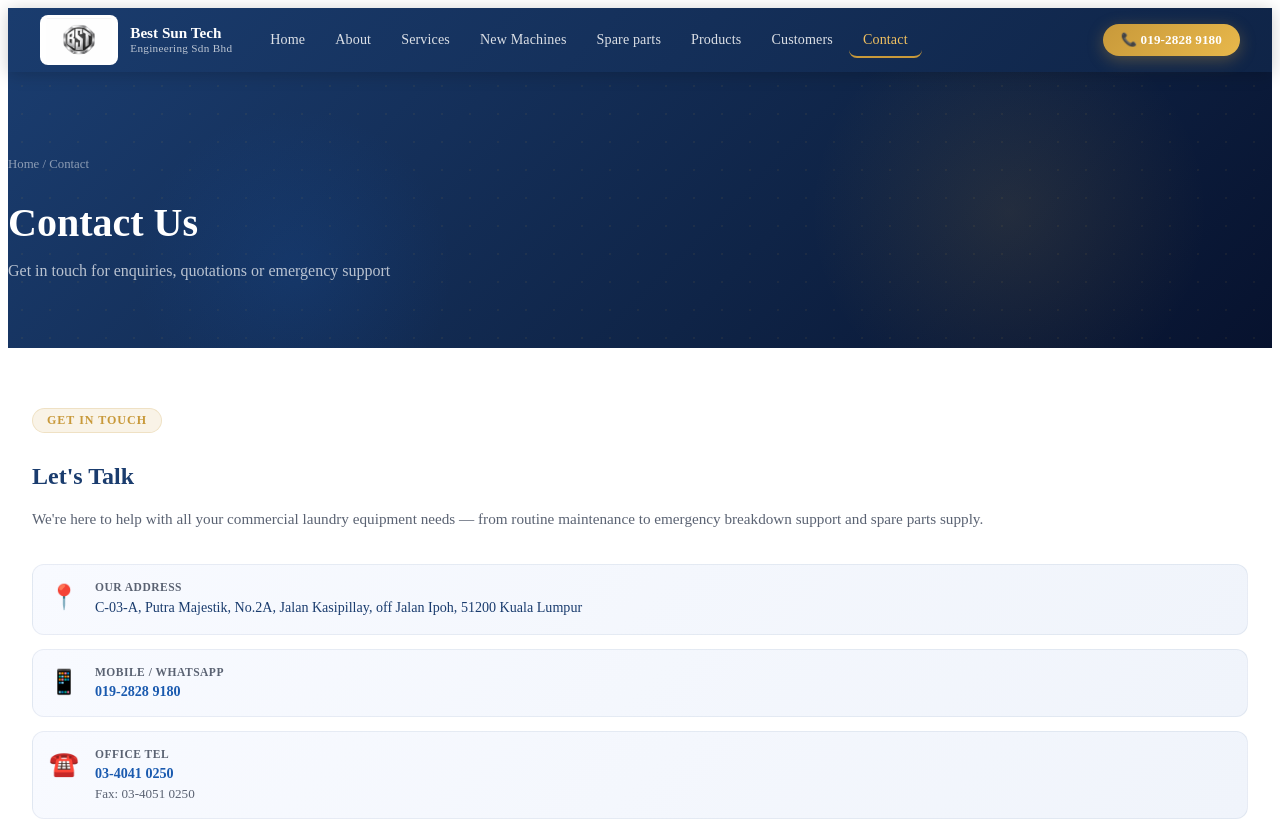
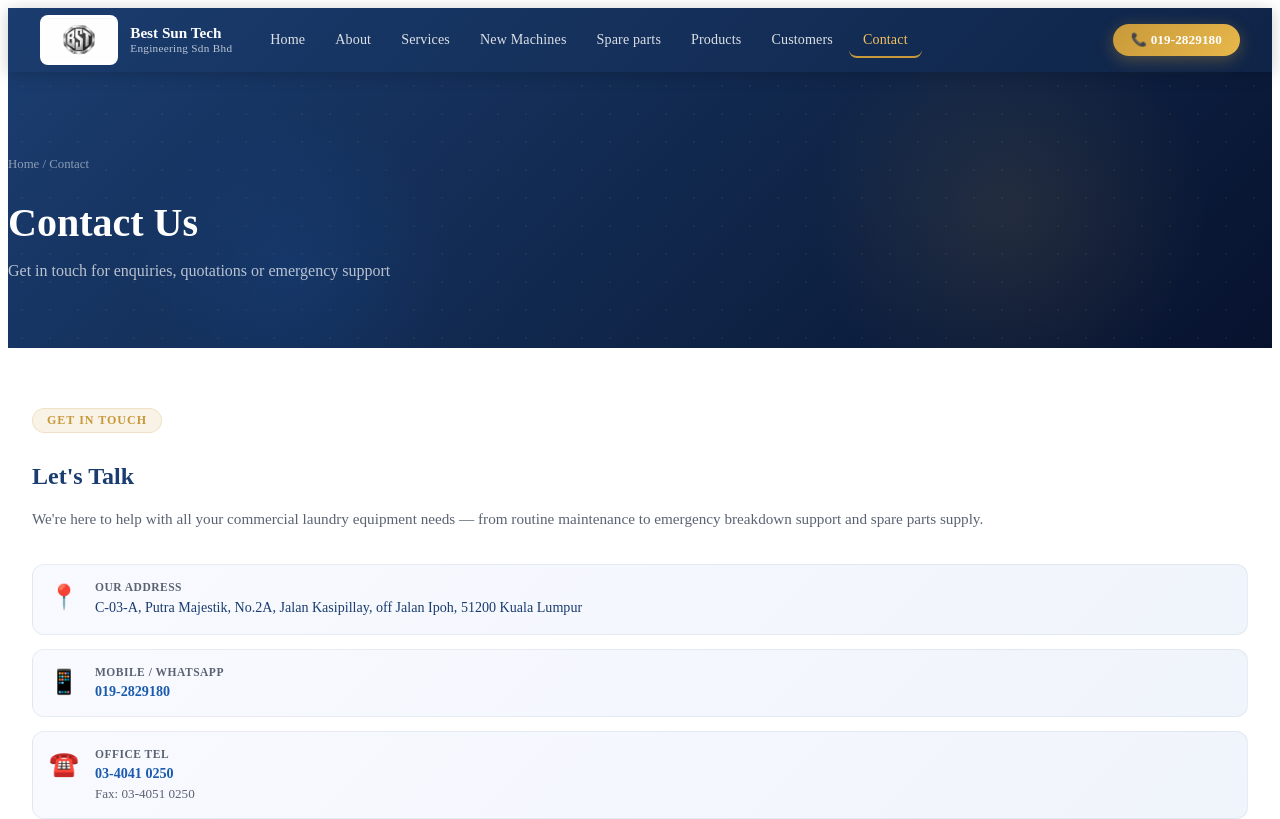
Before and after one commit to muniasamyakrishnan-code/bstengg-website, a React (Vite) app: page /contact in a window 1280 px wide. Shown: the top 819 px of the page. Built offline with nearby package versions, Linux system fonts and the light colour scheme; the HTML template or start-up script is replaced by a standard one.

Commit message:
chore: update WhatsApp/phone number to 019-2829180
🌀 Magic applied with Wibey VSCode Extension 🪄

```diff
--- a/src/components/Navbar.jsx
+++ b/src/components/Navbar.jsx
@@ -136,8 +136,8 @@ export default function Navbar() {
           </div>
 
           {/* CTA */}
-          <a href="tel:+60192828 9180" className="nav-cta-btn">
-            📞 019-2828 9180
+          <a href="tel:+60192829180" className="nav-cta-btn">
+            📞 019-2829180
           </a>
 
           {/* Mobile hamburger */}
@@ -172,7 +172,7 @@ export default function Navbar() {
             ))}
             <div style={{ marginTop: 12, paddingTop: 12, borderTop: '1px solid rgba(255,255,255,0.08)' }}>
               <a
-                href="tel:+60192828 9180"
+                href="tel:+60192829180"
                 style={{
                   display: 'block',
                   textAlign: 'center',
@@ -185,7 +185,7 @@ export default function Navbar() {
                   textDecoration: 'none',
                 }}
               >
-                📞 Call 019-2828 9180
+                📞 Call 019-2829180
               </a>
             </div>
           </div>
--- a/src/data/company.js
+++ b/src/data/company.js
@@ -4,7 +4,7 @@ export const provider = {
   tin: 'C20506530090',
   sst: 'W10-1808-31022726',
   address: 'C-03-A, Putra Majestik, No.2A, Jalan Kasipillay, off Jalan Ipoh, 51200 Kuala Lumpur',
-  hp: '019-2828 9180',
+  hp: '019-2829180',
   tel: '03-4041 0250',
   fax: '03-4051 0250',
   email: 'bstengg@yahoo.com',
--- a/src/pages/Customers.jsx
+++ b/src/pages/Customers.jsx
@@ -80,7 +80,7 @@ export default function Customers() {
             <p style={{ color: 'rgba(255,255,255,0.75)', marginBottom: 24, fontSize: '0.95rem' }}>
               Contact us for a maintenance contract, equipment repair, or supply quotation.
             </p>
-            <a href="tel:019-28289180" style={ctaBtn}>📞 019-2828 9180</a>
+            <a href="tel:+60192829180" style={ctaBtn}>📞 019-2829180</a>
           </div>
         </div>
       </div>
--- a/src/pages/NewMachines.jsx
+++ b/src/pages/NewMachines.jsx
@@ -265,7 +265,7 @@ export default function NewMachines() {
             </p>
             <div style={{ display: 'flex', gap: 14, justifyContent: 'center', flexWrap: 'wrap' }}>
               <a href="/contact" style={ctaBtnPrimary}>📨 Request Quotation</a>
-              <a href="tel:+60192828 9180" style={ctaBtnSecondary}>📞 019-2828 9180</a>
+              <a href="tel:+60192829180" style={ctaBtnSecondary}>📞 019-2829180</a>
             </div>
           </div>
         </div>
--- a/src/pages/QuotationDetail.jsx
+++ b/src/pages/QuotationDetail.jsx
@@ -107,7 +107,7 @@ export default function QuotationDetail() {
     `${q.preparedBy || 'Best Sun Tech Engineering'}`,
     `${q.preparedTitle || ''}`,
     q.branch === 'IN' ? 'Best Sun Tech Engineering Pvt Ltd' : 'Best Sun Tech Engineering Sdn Bhd',
-    q.branch === 'IN' ? 'Tel: +91 82484 75435 | HP: +91 86376 15010' : 'HP: 019-2828 9180 | Tel: 603-4813 9407',
+    q.branch === 'IN' ? 'Tel: +91 82484 75435 | HP: +91 86376 15010' : 'HP: 019-2829180 | Tel: 603-4813 9407',
     'Email: bstengg@yahoo.com',
   ].join('\n')
 
--- a/src/pages/SpareParts.jsx
+++ b/src/pages/SpareParts.jsx
@@ -161,7 +161,7 @@ export default function SpareParts() {
             </p>
             <div style={{ display: 'flex', gap: 14, justifyContent: 'center', flexWrap: 'wrap' }}>
               <a href="/contact" style={ctaBtnPrimary}>📨 Send Enquiry</a>
-              <a href="tel:+60192828 9180" style={ctaBtnSecondary}>📞 019-2828 9180</a>
+              <a href="tel:+60192829180" style={ctaBtnSecondary}>📞 019-2829180</a>
             </div>
           </div>
         </div>
```
